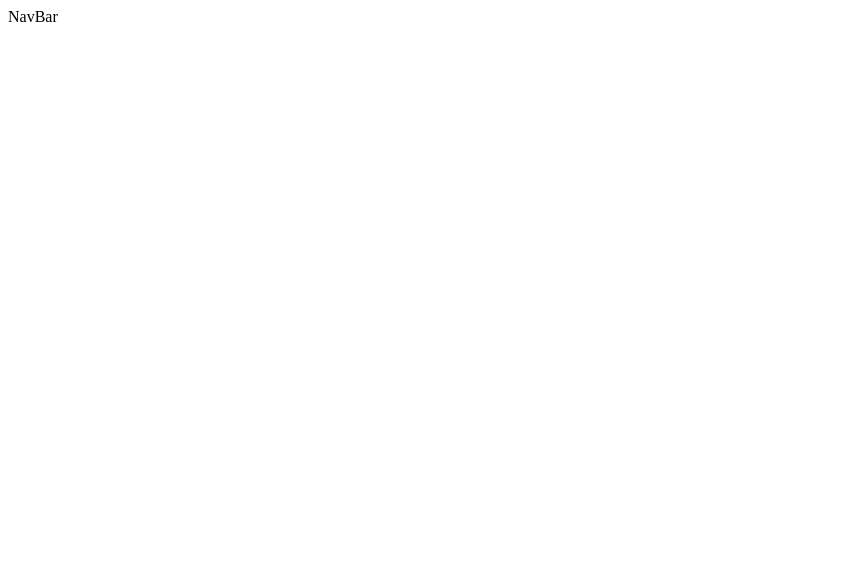
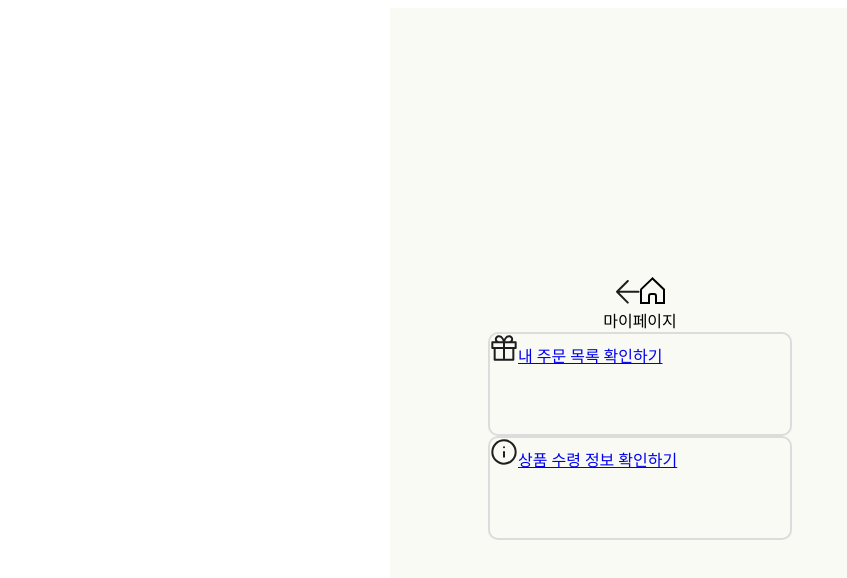
Before and after one commit to his0si/md-site, a React (Vite) app in the folder frontend/: page /MyPage in a window 1280 px wide. Before the commit this address had no page. Shown: the top 578 px of the page, without its empty margins (0-847 px from the left). Built offline with nearby package versions, Linux system fonts and the light colour scheme.

Commit message:
feat(#1):마이페이지 구조 잡기

```diff
--- a/frontend/src/App.jsx
+++ b/frontend/src/App.jsx
@@ -1,14 +1,20 @@
 import React from 'react'
-import NavBar from './components/NavBar';
+
 import Home from './pages/home/Home';
 import { Routes, Route} from "react-router-dom";
+import MyPage from './pages/MyPage';
+import MyPage_info from './pages/MyPage_info';
+import MyPage_list from './pages/MyPage_list';
 
 const App = () => {
   return (
     <div>
-      <NavBar />
     <Routes>
       <Route path="/" element={<Home/>} />
+
+      <Route path="/MyPage" element={<MyPage/>}/>
+      <Route path="/MyPage/list" element={<MyPage_list/>}/>
+      <Route path="/MyPage/info" element={<MyPage_info/>}/>
     </Routes>
     </div>
   )
--- /dev/null
+++ b/frontend/src/components/NavBar2.jsx
@@ -0,0 +1,15 @@
+const NavBar2 = () => {
+    return (
+        <div>
+        <svg width="24" height="24" viewBox="0 0 24 24" fill="none" xmlns="http://www.w3.org/2000/svg">
+        <path d="M22.5833 11.7917H1M1 11.7917L11.7917 22.5833M1 11.7917L11.7917 1" stroke="#1E1E1E" strokeWidth="2" strokeLinecap="round" strokeLinejoin="round"/>
+        </svg>
+
+        <svg width="25" height="27" viewBox="0 0 25 27" fill="none" xmlns="http://www.w3.org/2000/svg">
+        <path d="M24 12.4262V26H16V19C16 17.8954 15.1046 17 14 17H11C9.89543 17 9 17.8954 9 19V26H1L0.999999 12.4262L0.498319 11.9036L1 12.4262L12.5 1.38622L13.1925 0.664831L12.5 1.38622L24 12.4262Z" stroke="black" strokeWidth="2"/>
+        </svg>
+        </div>
+    )
+  }
+
+  export default NavBar2;
--- /dev/null
+++ b/frontend/src/pages/MyPage.jsx
@@ -0,0 +1,57 @@
+import styled from "styled-components";
+import {Routes,Route} from "react-router-dom";
+import MyPage_info from "./MyPage_info";
+import MyPage_list from "./MyPage_list";
+import NavBar2 from "../components/NavBar2";
+import {Link} from "react-router-dom";
+
+const Container = styled.div`
+  height: 100vh;
+  width: 100%;
+  max-width: 500px;
+  background: rgb(248, 250, 243);
+  display: flex;
+  flex-direction: column;
+  align-items: center;
+  justify-Content: center;
+  margin: auto;
+`;
+
+const Box=styled.div`
+        width: 300px;
+        height: 100px;
+        border: 2px solid RGB(220, 220, 220);
+        border-radius:10px
+        `
+
+const MyPage = () => {
+    return (
+      <>
+        <Container>
+            <NavBar2/>
+            <div>마이페이지</div>
+                  <Link to="/MyPage/list">
+                  <Box>
+                      <svg width="28" height="28" viewBox="0 0 28 28" fill="none" xmlns="http://www.w3.org/2000/svg">
+                      <path d="M23.3333 14V25.6667H4.66665V14M14 25.6667V8.16671M14 8.16671H8.74998C7.97643 8.16671 7.23457 7.85942 6.68758 7.31244C6.1406 6.76545 5.83331 6.02359 5.83331 5.25004C5.83331 4.47649 6.1406 3.73463 6.68758 3.18765C7.23457 2.64066 7.97643 2.33337 8.74998 2.33337C12.8333 2.33337 14 8.16671 14 8.16671ZM14 8.16671H19.25C20.0235 8.16671 20.7654 7.85942 21.3124 7.31244C21.8594 6.76545 22.1666 6.02359 22.1666 5.25004C22.1666 4.47649 21.8594 3.73463 21.3124 3.18765C20.7654 2.64066 20.0235 2.33337 19.25 2.33337C15.1666 2.33337 14 8.16671 14 8.16671ZM2.33331 8.16671H25.6666V14H2.33331V8.16671Z" stroke="#1E1E1E" strokeWidth="2" strokeLinecap="round" strokeLinejoin="round"/>
+                      </svg>
+
+                      내 주문 목록 확인하기
+                  </Box>
+                  </Link>
+
+                  <Link to="/MyPage/info">
+                  <Box>
+                      <svg width="28" height="28" viewBox="0 0 28 28" fill="none" xmlns="http://www.w3.org/2000/svg">
+                      <path d="M14 18.6666V14M14 9.33331H14.0116M25.6666 14C25.6666 20.4433 20.4433 25.6666 14 25.6666C7.55666 25.6666 2.33331 20.4433 2.33331 14C2.33331 7.55666 7.55666 2.33331 14 2.33331C20.4433 2.33331 25.6666 7.55666 25.6666 14Z" stroke="#1E1E1E" strokeWidth="2" strokeLinecap="round" strokeLinejoin="round"/>
+                      </svg>
+                      상품 수령 정보 확인하기
+                  </Box>
+                  </Link>
+        </Container>
+
+      </>
+    )
+  }
+
+  export default MyPage;
--- /dev/null
+++ b/frontend/src/pages/MyPage_info.jsx
@@ -0,0 +1,25 @@
+import NavBar2 from "../components/NavBar2"
+import styled from "styled-components";
+
+const Container = styled.div`
+  height: 100vh;
+  width: 100%;
+  max-width: 500px;
+  background: rgb(248, 250, 243);
+  display: flex;
+  flex-direction: column;
+  align-items: center;
+  justify-Content: center;
+  margin: auto;
+`;
+
+const MyPage_info= () => {
+    return (
+      <Container>
+        <NavBar2/>
+        MyPage_info
+      </Container>
+    )
+  }
+
+  export default MyPage_info
--- /dev/null
+++ b/frontend/src/pages/MyPage_list.jsx
@@ -0,0 +1,12 @@
+import NavBar2 from "../components/NavBar2";
+
+const MyPage_list = () => {
+    return (
+      <div>
+        <NavBar2/>
+        MyPage_list
+      </div>
+    )
+  }
+
+  export default MyPage_list
```
Also changed, not shown: 1 other file (tests, documents, lock files or other folders).
